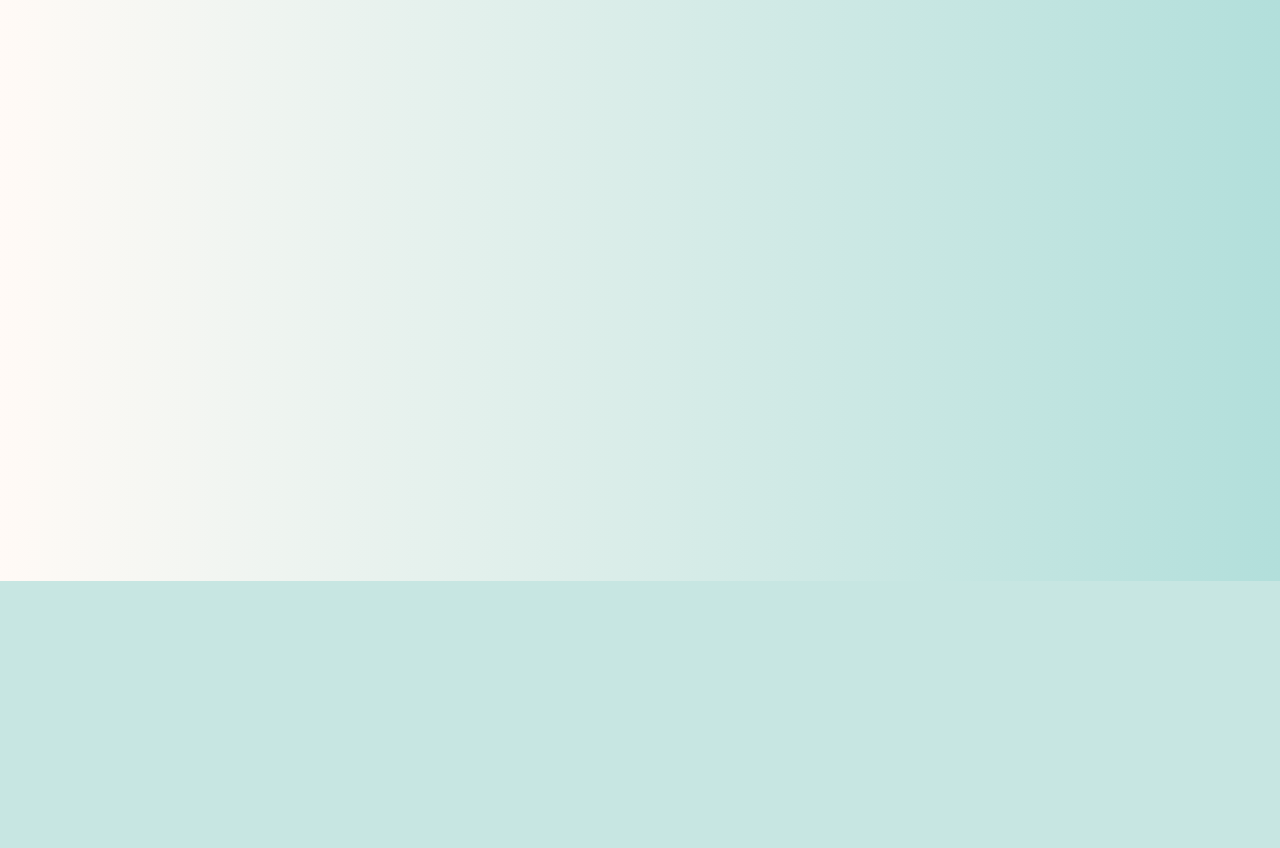
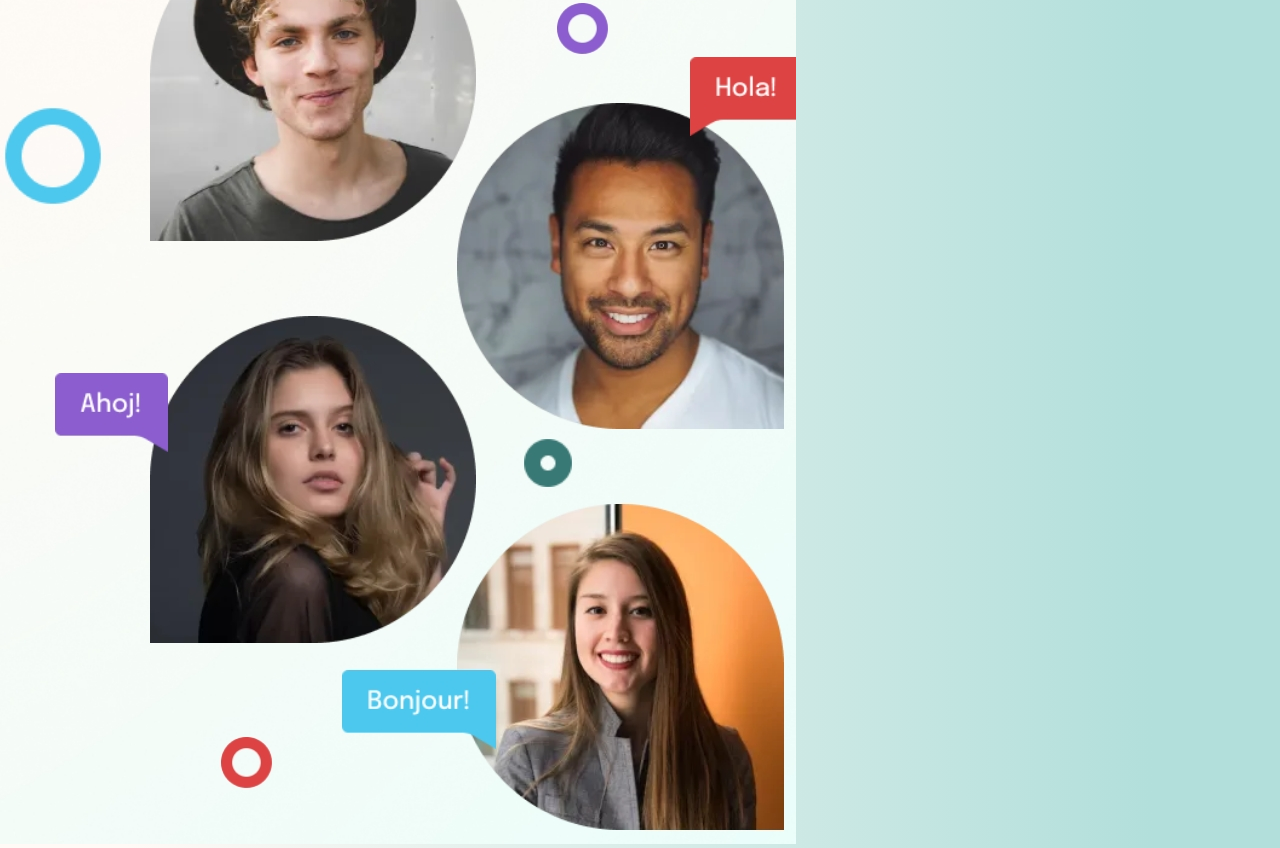
Before and after one commit to AzizMardonqulov/edicetial-website, a Flask app: page / in a window 1280 px wide. Shown: the part 219-1067 px from the top of the page. Before the commit the page ends 800 px from the top, so only its background shows below. Run offline with Flask 3, Linux system fonts and the light colour scheme; some web fonts are replaced.

Commit message:
add template

```diff
--- a/static/style.css
+++ b/static/style.css
@@ -16,10 +16,9 @@
 }
 .hader{
     width: 100%;
-    height: 100vh;
     display: flex;
     flex-direction: column;
-    background:linear-gradient(to right , #FFFAF6 , #b2dfdb)
+    background:linear-gradient(to right , #FFFAF6 10%, #b2dfdb  90%)
 }
 .navbar{
     width: 100%;
@@ -242,3 +241,9 @@
         display: none;
     }
 }
+/* baner */
+.baner{
+    display: flex;
+    width: 100%;
+    justify-content: space-between;
+}
--- a/templates/index.html
+++ b/templates/index.html
@@ -52,10 +52,17 @@
         </div>
         <div class="baner">
             <div class="baner-img">
-
+                <img src="../static/img/baner/Снимок экрана_24-3-2025_163425_language-courses-128.webflow.io.jpeg" alt="">
             </div>
             <div class="baner-lable">
                 <div class="baner-lable-1">Learn With The Best Online School.</div>
+                <div class="baner-lable-2">The world-leading platform with 10K+ successful lessons.</div>
+                <div class="baner-input">
+                    <input type="text">
+                </div>
+                <div class="baner-button">
+                    Start IN Testing
+                </div>
             </div>
         </div>
     </div>
```
Also changed, not shown: static/teplate.md (added, +1 -0 lines), static/img/baner/1.webp (deleted), static/img/baner/2.webp (deleted), static/img/baner/3.webp (deleted), static/img/baner/4.webp (deleted), static/img/baner/Снимок экрана_24-3-2025_163425_language-courses-128.webflow.io.jpeg (added).
